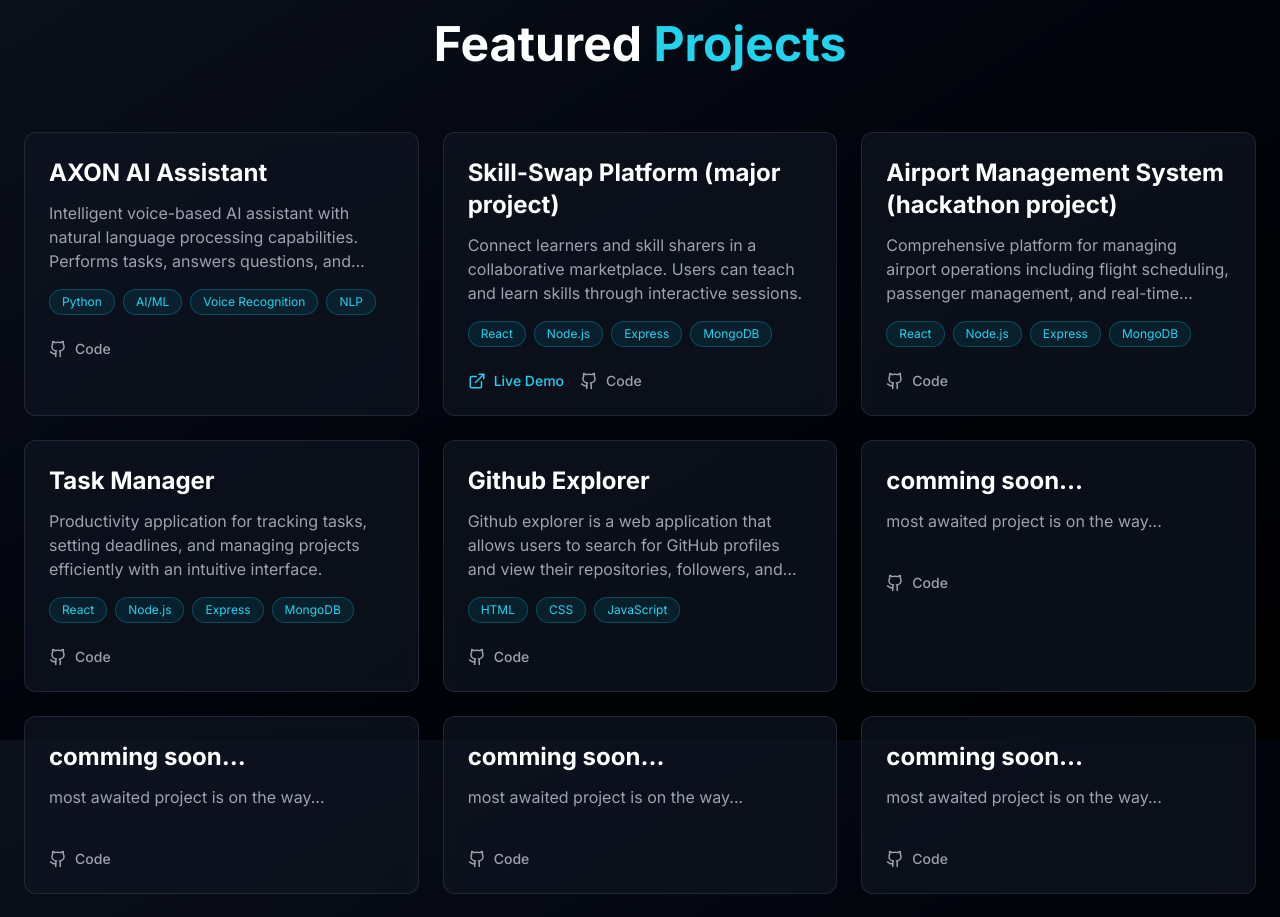
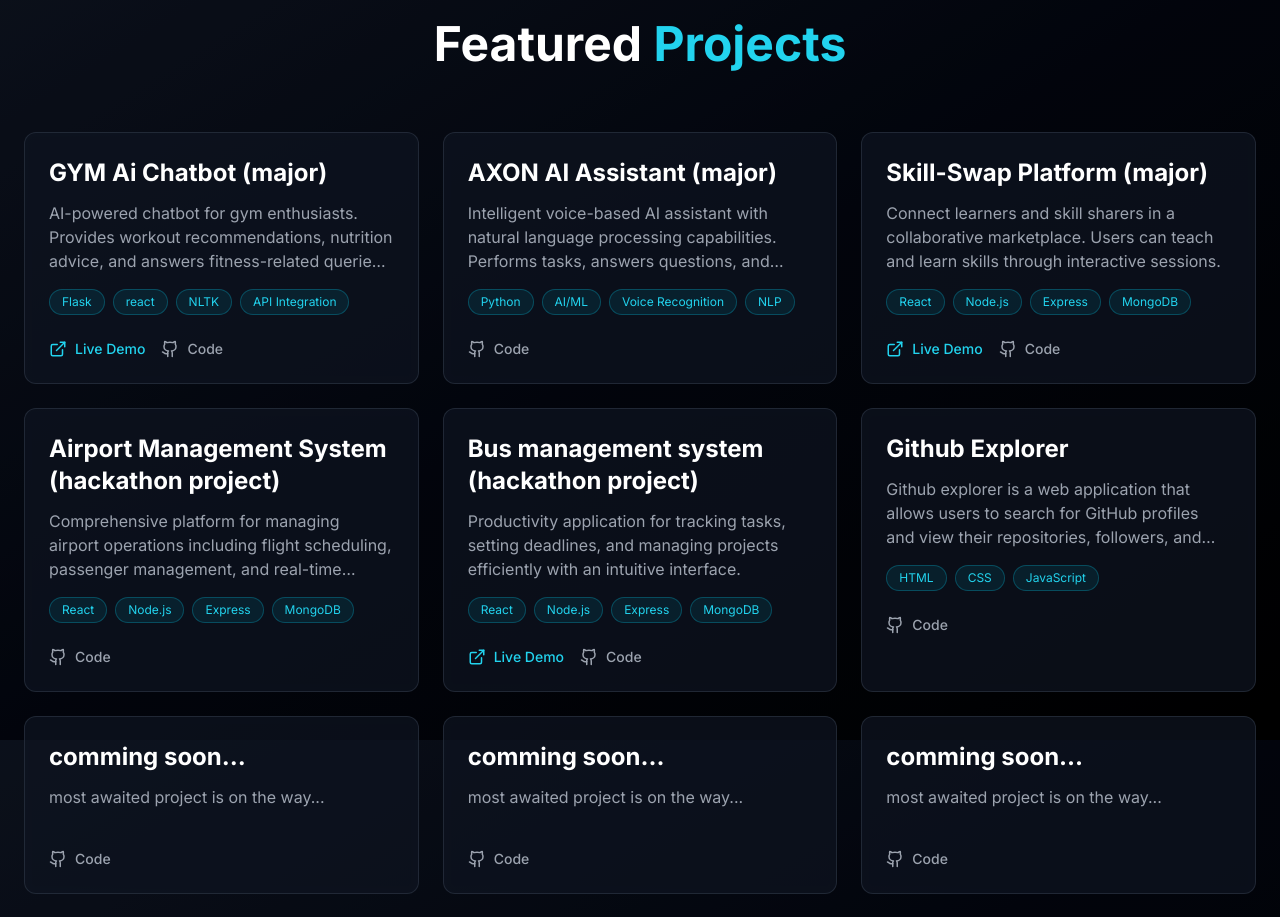
Before and after one commit to rajan-parmar-23102006/rajanparmar, a Next.js app in the folder rajan-portfolio/: page / in a window 1280 px wide. Shown: the part 2460-3377 px from the top of the page. Built offline with nearby package versions, Linux system fonts and the light colour scheme.

Commit message:
project update

```diff
--- a/rajan-portfolio/data/projects.ts
+++ b/rajan-portfolio/data/projects.ts
@@ -1,17 +1,27 @@
 export const projects = [
   {
     id: 1,
-    title: "AXON AI Assistant",
+    title: "GYM Ai Chatbot (major)",
+    description: "AI-powered chatbot for gym enthusiasts. Provides workout recommendations, nutrition advice, and answers fitness-related queries in real-time.",
+    tech: [" Flask ", "react", "NLTK", "API Integration"],
+    liveLink: "https://gym-chatbot-website-production.up.railway.app/",
+    githubLink: "https://github.com/rajan-parmar-23102006/gym-chatbot-website",
+    featured: true,
+    gradient: "from-indigo-500 to-purple-500",
+  },
+  {
+    id: 2,
+    title: "AXON AI Assistant (major)",
     description: "Intelligent voice-based AI assistant with natural language processing capabilities. Performs tasks, answers questions, and provides real-time assistance.",
     tech: ["Python", "AI/ML", "Voice Recognition", "NLP"],
-    liveLink: "#", // Replace with real link when ready
-    githubLink: "https://github.com/rajanparmar/axon", // Will show code button
+    liveLink: "", // Replace with real link when ready
+    githubLink: "https://github.com/rajan-parmar-23102006/jarvis-ai-assistant", // Will show code button
     featured: true,
     gradient: "from-purple-500 to-pink-500",
   },
   {
-    id: 2,
-    title: "Skill-Swap Platform (major project)",
+    id: 3,
+    title: "Skill-Swap Platform (major)",
     description: "Connect learners and skill sharers in a collaborative marketplace. Users can teach and learn skills through interactive sessions.",
     tech: ["React", "Node.js", "Express", "MongoDB"],
     liveLink: "https://skillsharex.vercel.app",
@@ -20,7 +30,7 @@ export const projects = [
     gradient: "from-cyan-500 to-blue-500",
   },
   {
-    id: 3,
+    id: 4,
     title: "Airport Management System (hackathon project)",
     description: "Comprehensive platform for managing airport operations including flight scheduling, passenger management, and real-time updates.",
     tech: ["React", "Node.js", "Express", "MongoDB"],
@@ -30,17 +40,17 @@ export const projects = [
     gradient: "from-green-500 to-teal-500",
   },
   {
-    id: 4,
-    title: "Task Manager",
+    id: 5,
+    title: "Bus management system (hackathon project)",
     description: "Productivity application for tracking tasks, setting deadlines, and managing projects efficiently with an intuitive interface.",
     tech: ["React", "Node.js", "Express", "MongoDB"],
-    liveLink: "#", // Replace with real link
-    githubLink: "",
+    liveLink: "https://busease-v4su.onrender.com/",
+    githubLink: "https://github.com/rajan-parmar-23102006/corp-connect-project",
     featured: false,
     gradient: "from-orange-500 to-red-500",
   },
   {
-    id: 5,
+    id: 6,
     title: "Github Explorer",
     description: "Github explorer is a web application that allows users to search for GitHub profiles and view their repositories, followers, and other details in an organized manner.",
     tech: ["HTML", "CSS", "JavaScript"],
@@ -50,7 +60,7 @@ export const projects = [
     gradient: "from-yellow-500 to-orange-500",
   },
   {
-    id: 6,
+    id: 7,
     title: "comming soon...",
     description: "most awaited project is on the way...",
     tech: [],
@@ -60,22 +70,12 @@ export const projects = [
     gradient: "from-indigo-500 to-purple-500",
   },
   {
-    id: 7,
+    id: 8,
     title: "comming soon...",
     description: "most awaited project is on the way...",
     tech: [],
     liveLink: "#",
     githubLink: "https://github.com/yourusername/ecommerce",
-    featured: true,
-    gradient: "from-indigo-500 to-purple-500",
-  },
-  {
-    id: 8,
-    title: "comming soon...",
-    description: "most awaited project is on the way...",
-    tech: [],
-    liveLink: "#",
-    githubLink: "",
     featured: true,
     gradient: "from-indigo-500 to-purple-500",
   },
@@ -89,4 +89,14 @@ export const projects = [
     featured: true,
     gradient: "from-indigo-500 to-purple-500",
   },
+  {
+    id: 10,
+    title: "comming soon...",
+    description: "most awaited project is on the way...",
+    tech: [],
+    liveLink: "#",
+    githubLink: "",
+    featured: true,
+    gradient: "from-indigo-500 to-purple-500",
+  },
 ];
```
